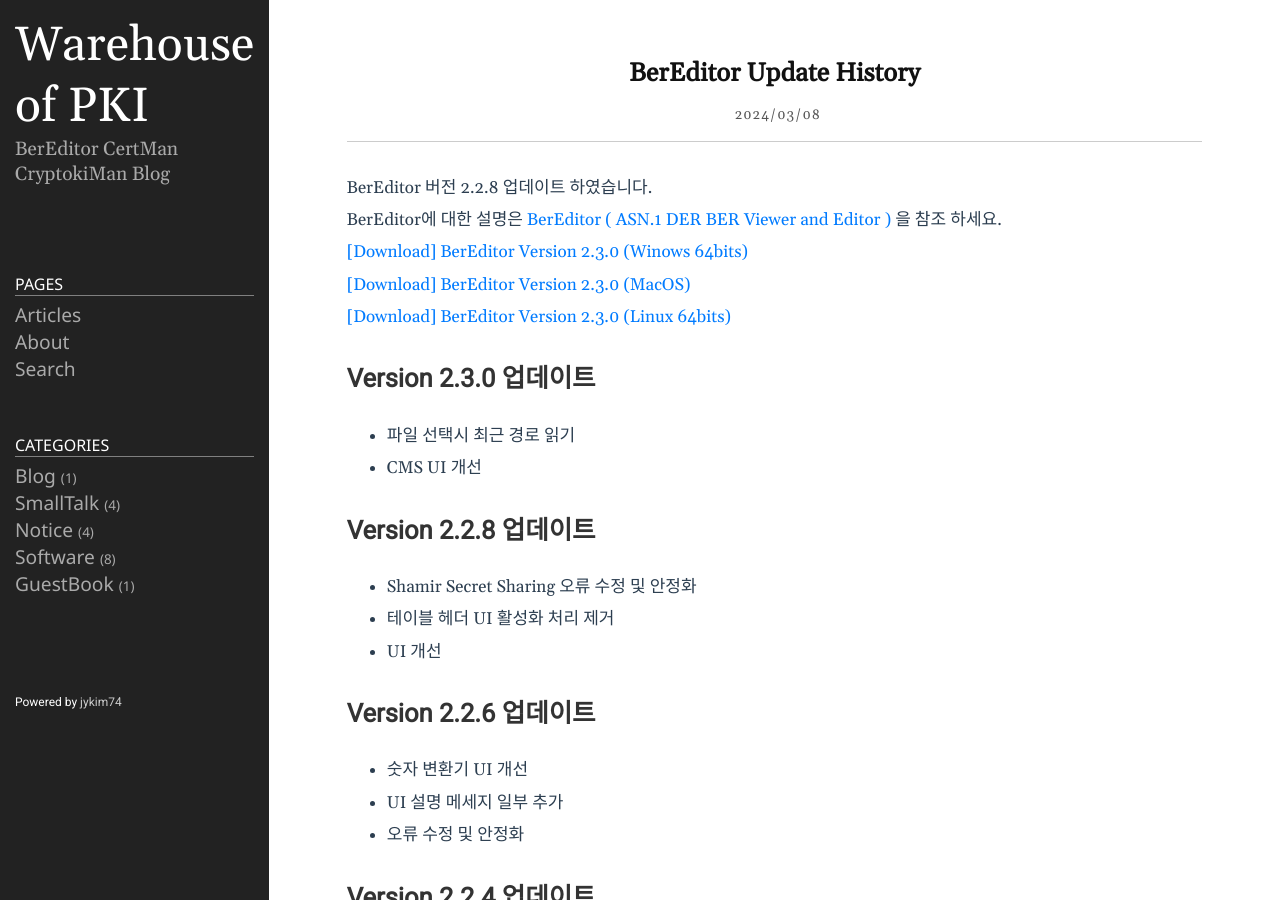
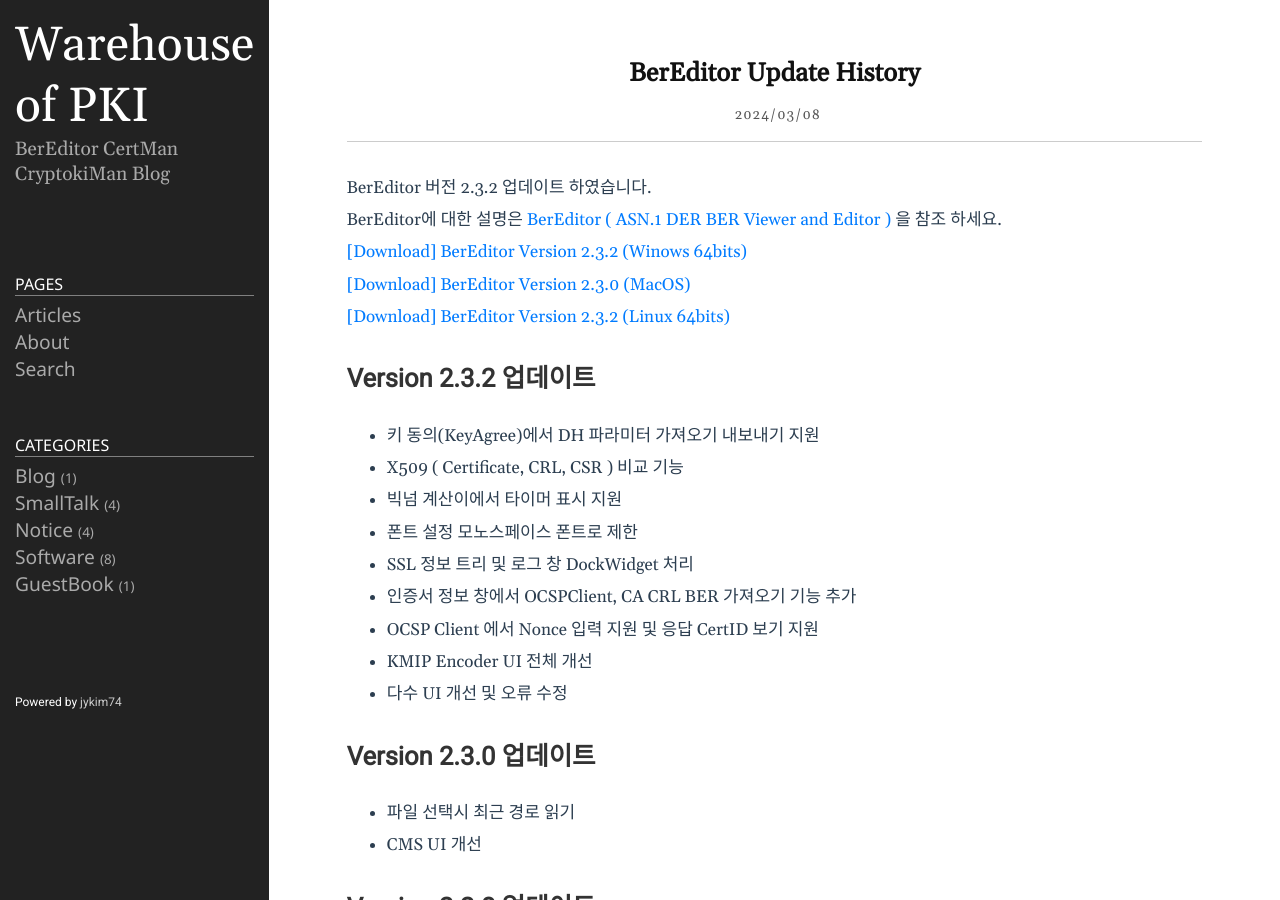
Before and after one commit to jykim74/jykim74.github.io, a Jekyll site: the page built from _posts/2024-03-08-BerEditorUpdate.md, in a window 1280 px wide and 900 px high. Built offline with Jekyll 4.4.1, drawn with Linux system fonts in a browser that asks for light colours; nearby versions of some CDN libraries; comment, search, counter and statistics services are not loaded.

Commit message:
BerEditor Version 2.3.2 msi zip 적용

```diff
--- a/_posts/2023-04-13-BerEditor.markdown
+++ b/_posts/2023-04-13-BerEditor.markdown
@@ -16,11 +16,11 @@
 
 This is a program I made personally, so if you have any questions or bugs, use [Google Groups]( https://groups.google.com/g/bereditor, "Google Groups" )
 
-[[Download] BerEditor Version 2.3.0 (Win64)]( https://jykim74.github.io/msi/BerEditor-enV230.msi "BerEditor" )
+[[Download] BerEditor Version 2.3.2 (Win64)]( https://jykim74.github.io/msi/BerEditor-enV232.msi "BerEditor" )
 
 [[Download] BerEditor Version 2.3.0 (MacOS)]( https://jykim74.github.io/dmg/BerEditorV230.dmg "BerEditor" )
 
-[[Download] BerEditor Version 2.3.0 (Linux64)]( https://jykim74.github.io/zip/BerEditorV230.zip "BerEditor" )
+[[Download] BerEditor Version 2.3.2 (Linux64)]( https://jykim74.github.io/zip/BerEditorV232.zip "BerEditor" )
 
 If you would like to receive a license, simply write a request in [Free License Request](https::/jykim7.mycafe24.com/user_reg.php) and you can receive a trial (30-day) license.
 Of course, you can apply for a license multiple times.
--- a/_posts/2024-03-08-BerEditorUpdate.md
+++ b/_posts/2024-03-08-BerEditorUpdate.md
@@ -4,12 +4,23 @@
 tags: [ASN.1,ASN.1 viewer, BER, BER reader, BER viewer, DER ,DER reader]
 category: Software
 ---
-BerEditor 버전 2.2.8 업데이트 하였습니다.
+BerEditor 버전 2.3.2 업데이트 하였습니다.
 BerEditor에 대한 설명은 [BerEditor ( ASN.1 DER BER Viewer and Editor )](https://jykim74.tistory.com/36) 을 참조 하세요.
 
-[\[Download\] BerEditor Version 2.3.0 (Winows 64bits)](https://jykim74.github.io/msi/BerEditor-enV230.msi)
+[\[Download\] BerEditor Version 2.3.2 (Winows 64bits)](https://jykim74.github.io/msi/BerEditor-enV232.msi)
 [\[Download\] BerEditor Version 2.3.0 (MacOS)](https://jykim74.github.io/dmg/BerEditorV230.dmg)
-[\[Download\] BerEditor Version 2.3.0 (Linux 64bits)](https://jykim74.github.io/zip/BerEditorV230.zip)
+[\[Download\] BerEditor Version 2.3.2 (Linux 64bits)](https://jykim74.github.io/zip/BerEditorV232.zip)
+
+## Version 2.3.2 업데이트
+- 키 동의(KeyAgree)에서 DH 파라미터 가져오기 내보내기 지원
+- X509 ( Certificate, CRL, CSR ) 비교 기능
+- 빅넘 계산이에서 타이머 표시 지원
+- 폰트 설정 모노스페이스 폰트로 제한
+- SSL 정보 트리 및 로그 창 DockWidget 처리
+- 인증서 정보 창에서 OCSPClient, CA CRL BER 가져오기 기능 추가
+- OCSP Client 에서 Nonce 입력 지원 및 응답 CertID 보기 지원
+- KMIP Encoder UI 전체 개선
+- 다수 UI 개선 및 오류 수정
 
 ## Version 2.3.0 업데이트
 - 파일 선택시 최근 경로 읽기
--- a/appcast/bereditor_appcast_win.xml
+++ b/appcast/bereditor_appcast_win.xml
@@ -5,9 +5,9 @@
 		<description>Feed for BerEditor updates</description>
 		<language>en</language>
 		<item>
-			<title>Version 2.3.0</title>
+			<title>Version 2.3.2</title>
 			<sparkle:releaseNotesLink>https://jykim74.github.io/software/2024/03/08/BerEditorUpdate.html</sparkle:releaseNotesLink>
-			<enclosure url="https://jykim74.github.io/msi/BerEditor-enV230.msi" sparkle:version="2.3.0" length="0" type="application/octet-stream"/>
+			<enclosure url="https://jykim74.github.io/msi/BerEditor-enV232.msi" sparkle:version="2.3.2" length="0" type="application/octet-stream"/>
 		</item>
 	</channel>
 </rss>
--- a/appcast/bereditor_appcast_win_ko.xml
+++ b/appcast/bereditor_appcast_win_ko.xml
@@ -5,9 +5,9 @@
 		<description>Feed for BerEditor updates</description>
 		<language>en</language>
 		<item>
-			<title>Version 2.3.0</title>
+			<title>Version 2.3.2</title>
 			<sparkle:releaseNotesLink>https://jykim74.github.io/software/2024/03/08/BerEditorUpdate.html</sparkle:releaseNotesLink>
-			<enclosure url="https://jykim74.github.io/msi/BerEditor-enV230.msi" sparkle:version="2.3.0" length="0" type="application/octet-stream"/>
+			<enclosure url="https://jykim74.github.io/msi/BerEditor-enV232.msi" sparkle:version="2.3.2" length="0" type="application/octet-stream"/>
 		</item>
 	</channel>
 </rss>
```
